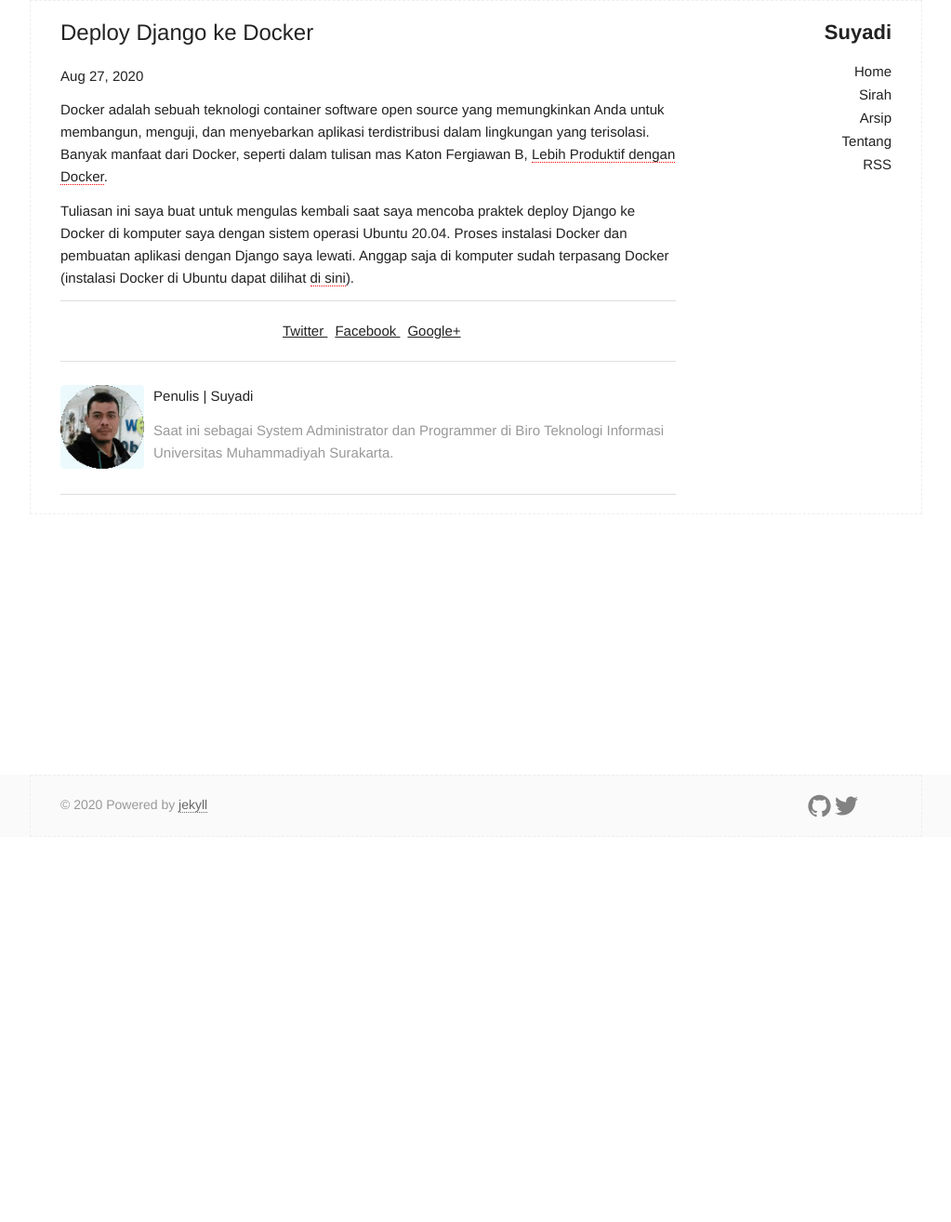
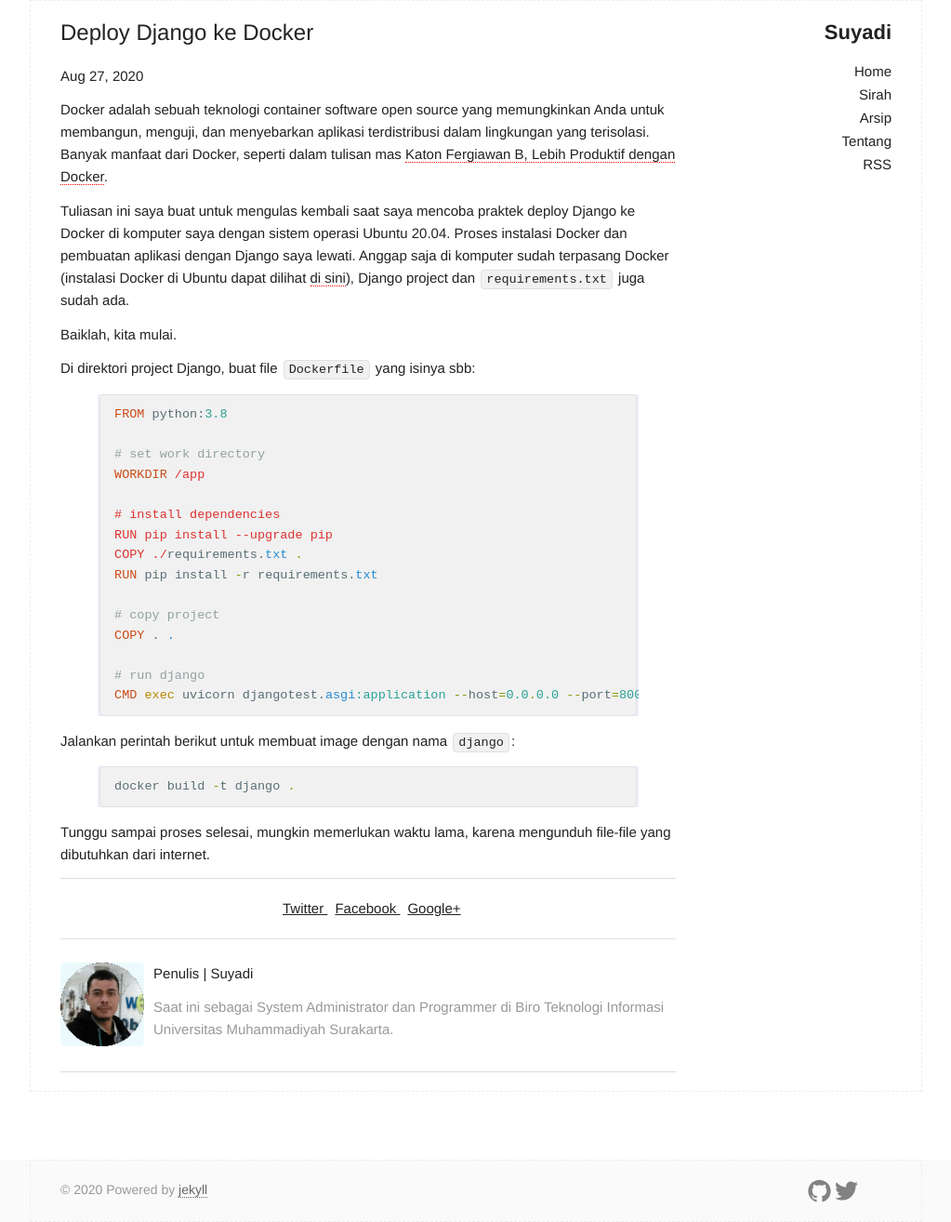
Before and after one commit to abufarros/abufarros.github.io, a Jekyll site: the page built from _posts/2020-08-27-deploy-django-ke-docker.md, in a window 1280 px wide. Shown: the whole page at 93% size, without its empty margins (128-1151 px from the left). Built offline with Jekyll 4.4.1, drawn with Linux system fonts in a browser that asks for light colours; before the commit the page ends 900 px from its top, so only the background shows below that.

Commit message:
update deploy django ke docker

```diff
--- a/_posts/2020-08-27-deploy-django-ke-docker.md
+++ b/_posts/2020-08-27-deploy-django-ke-docker.md
@@ -5,6 +5,36 @@
 categories: server, development
 ---
 
-Docker adalah sebuah teknologi container software open source yang memungkinkan Anda untuk membangun, menguji, dan menyebarkan aplikasi terdistribusi dalam lingkungan yang terisolasi. Banyak manfaat dari Docker, seperti dalam tulisan mas Katon Fergiawan B, [Lebih Produktif dengan Docker](https://medium.com/@katonfergie/lebih-produktif-dengan-docker-c49b9d6ded8b).
+Docker adalah sebuah teknologi container software open source yang memungkinkan Anda untuk membangun, menguji, dan menyebarkan aplikasi terdistribusi dalam lingkungan yang terisolasi. Banyak manfaat dari Docker, seperti dalam tulisan mas [Katon Fergiawan B, Lebih Produktif dengan Docker](https://medium.com/@katonfergie/lebih-produktif-dengan-docker-c49b9d6ded8b).
 
-Tuliasan ini saya buat untuk mengulas kembali saat saya mencoba praktek deploy Django ke Docker di komputer saya dengan sistem operasi Ubuntu 20.04. Proses instalasi Docker dan pembuatan aplikasi dengan Django saya lewati. Anggap saja di komputer sudah terpasang Docker (instalasi Docker di Ubuntu dapat dilihat [di sini](https://docs.docker.com/engine/install/ubuntu/)).
+Tuliasan ini saya buat untuk mengulas kembali saat saya mencoba praktek deploy Django ke Docker di komputer saya dengan sistem operasi Ubuntu 20.04. Proses instalasi Docker dan pembuatan aplikasi dengan Django saya lewati. Anggap saja di komputer sudah terpasang Docker (instalasi Docker di Ubuntu dapat dilihat [di sini](https://docs.docker.com/engine/install/ubuntu/)), Django project dan `requirements.txt` juga sudah ada.
+
+Baiklah, kita mulai.
+
+Di direktori project Django, buat file `Dockerfile` yang isinya sbb:
+
+{% highlight ruby %}
+FROM python:3.8
+
+# set work directory
+WORKDIR /app
+
+# install dependencies
+RUN pip install --upgrade pip
+COPY ./requirements.txt .
+RUN pip install -r requirements.txt
+
+# copy project
+COPY . .
+
+# run django
+CMD exec uvicorn djangotest.asgi:application --host=0.0.0.0 --port=8000
+{% endhighlight %}
+
+Jalankan perintah berikut untuk membuat image dengan nama `django`:
+
+{% highlight ruby %}
+docker build -t django .
+{% endhighlight %}
+
+Tunggu sampai proses selesai, mungkin memerlukan waktu lama, karena mengunduh file-file yang dibutuhkan dari internet.
```
